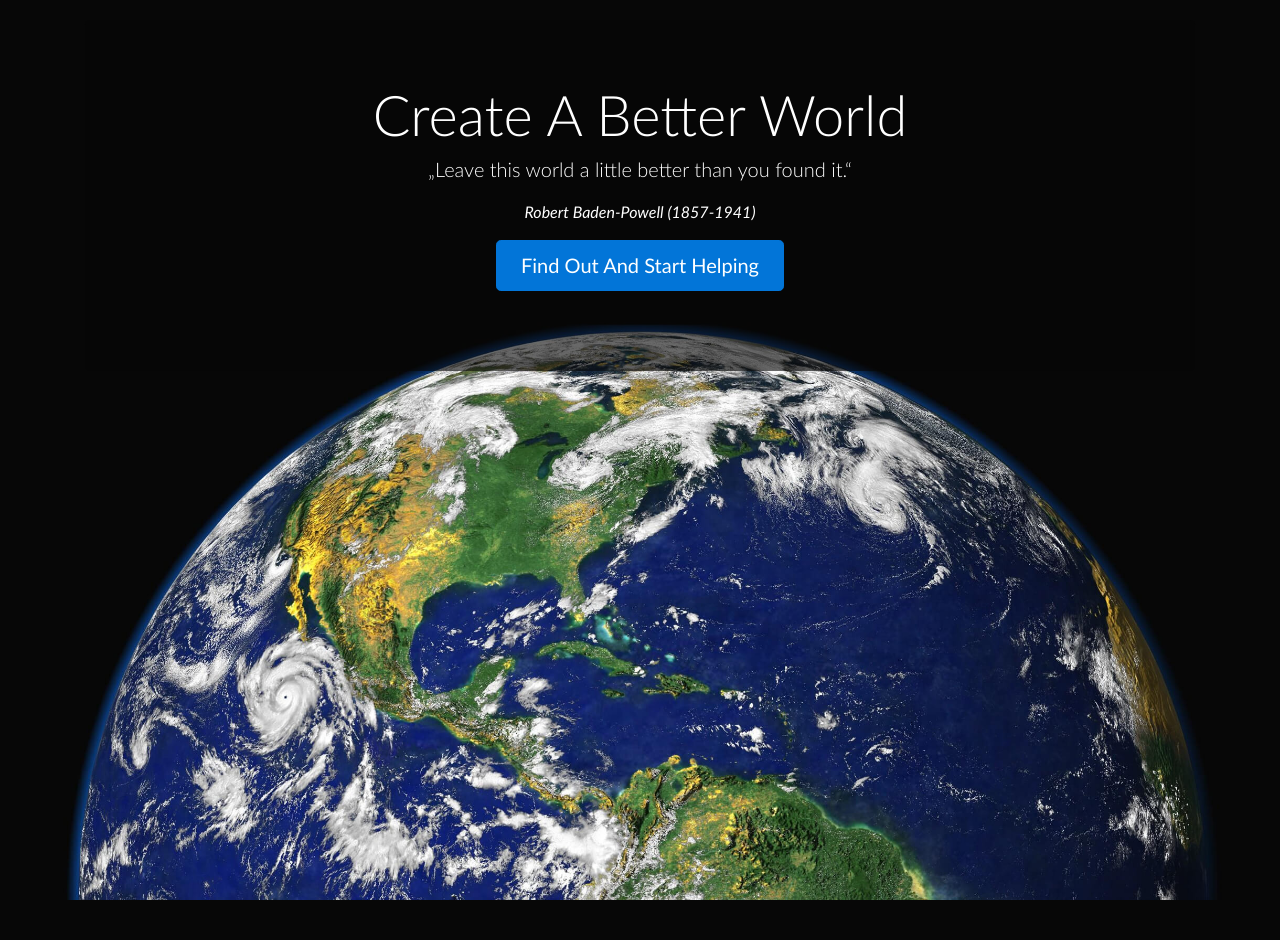
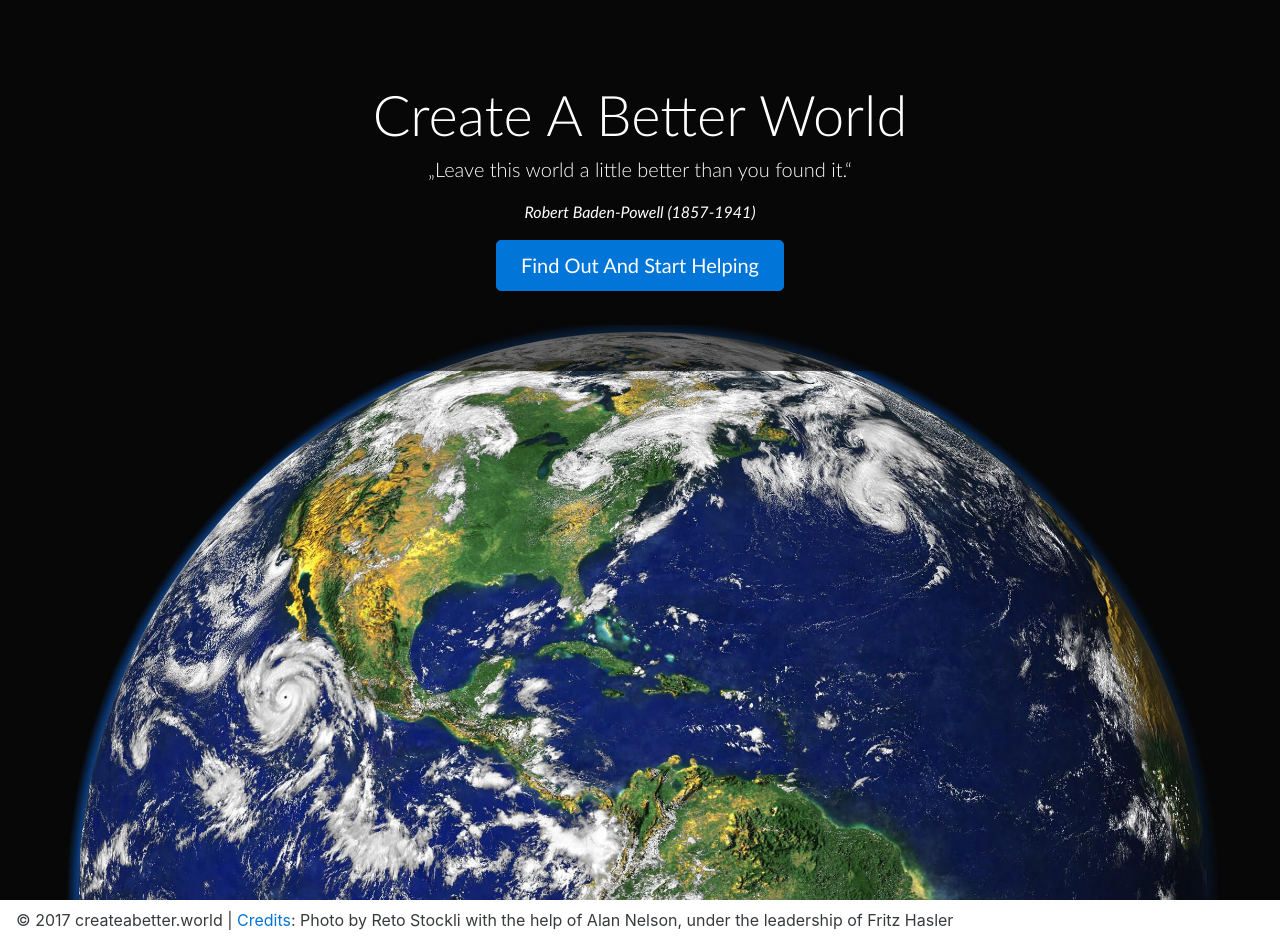
Before and after one commit to createabetterworld/createabetterworld.github.io, a Jekyll site: the page built from index.html, in a window 1280 px wide. Built offline with Jekyll 4.4.1, drawn with Linux system fonts in a browser that asks for light colours; before the commit the page ends 900 px from its top, so only the background shows below that.

Commit message:
Add credits to footer and link to separate credits page

```diff
--- a/_includes/footer.html
+++ b/_includes/footer.html
@@ -1,3 +1,7 @@
+<div class="navbar">
+  &copy; {{ site.time | date: '%Y' }} createabetter.world | <a href="/credits">Credits</a>{% if page.credits != nil %}: {{ page.credits }}{% endif %}{% if post.credits != nil %}: {{ post.credits }}{% endif %}
+</div>
+
 <script type="text/javascript">
   (function(i,s,o,g,r,a,m){i['GoogleAnalyticsObject']=r;i[r]=i[r]||function(){
   (i[r].q=i[r].q||[]).push(arguments)},i[r].l=1*new Date();a=s.createElement(o),
--- a/_layouts/landing.html
+++ b/_layouts/landing.html
@@ -3,11 +3,12 @@
 <head>
   {% include head.html %}
 </head>
-<body class="landing-page">
-  <div class="container">
-    {{ content }}
+<body>
+  <div class="wrapper landing-page">
+    <div class="container">
+      {{ content }}
+    </div>
   </div>
-
   {% include footer.html %}
 </body>
 </html>
--- a/index.html
+++ b/index.html
@@ -1,5 +1,6 @@
 ---
 layout: landing
+credits: Photo by Reto Stockli with the help of Alan Nelson, under the leadership of Fritz Hasler
 permalink: /
 ---
 <div class="jumbotron">
--- a/media/styles/style.scss
+++ b/media/styles/style.scss
@@ -5,7 +5,7 @@
 @import "font-lato.scss";
 @import "../bootstrap/scss/bootstrap.scss";
 
-body {
+body .wrapper {
   min-height: 100vh;
 
   font-family: 'Lato', sans-serif;
```
Also changed, not shown: CREDITS.md (added, +9 -0 lines), _layouts/default.html (+5 -4 lines), 1 other file.
